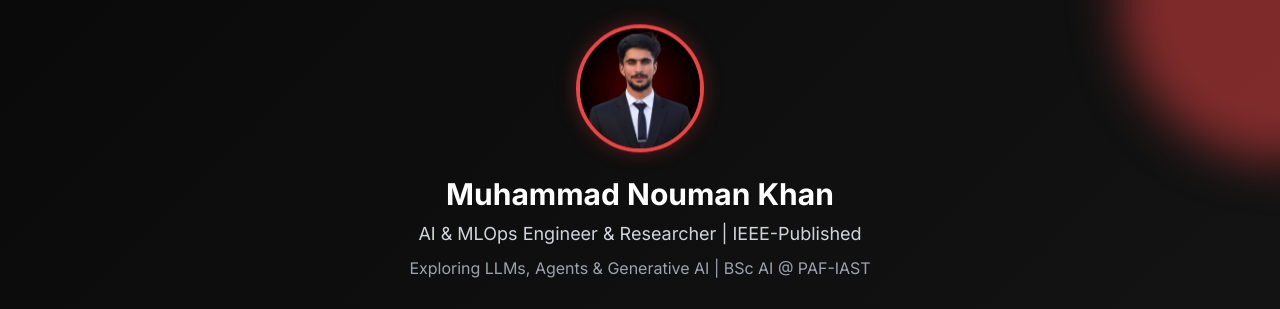
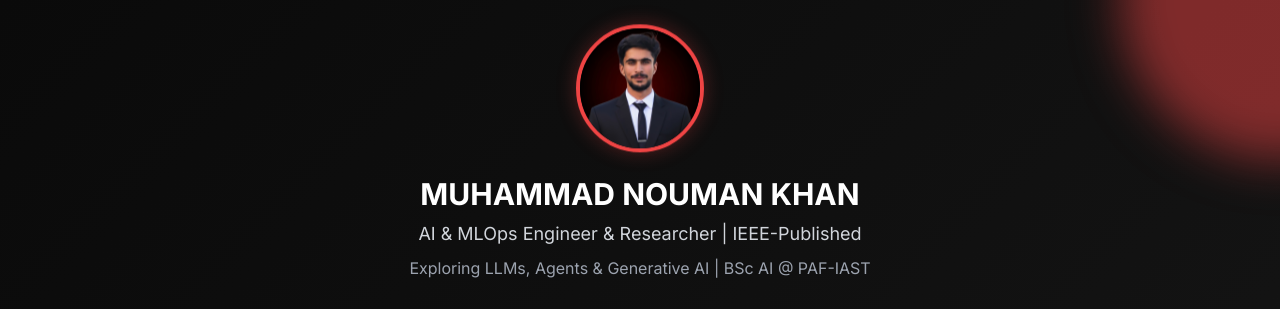
Before and after one commit to iammuhammadnoumankhan/linktree, a plain HTML site: page index.html in a window 1280 px wide. Shown: the top 309 px of the page. Drawn offline with nearby package versions, Linux system fonts and the light colour scheme.

Commit message:
NAME UPPER CASE

```diff
--- a/index.html
+++ b/index.html
@@ -3,7 +3,7 @@
 <head>
     <meta charset="UTF-8">
     <meta name="viewport" content="width=device-width, initial-scale=1.0">
-    <title>My Links - AI Creator</title>
+    <title>My Linktree</title>
     <script src="https://cdn.tailwindcss.com"></script>
     <link rel="stylesheet" href="https://cdnjs.cloudflare.com/ajax/libs/font-awesome/6.4.0/css/all.min.css">
     <style>
@@ -69,7 +69,7 @@
             <div class="profile-image mx-auto mb-4">
                 <img src="profile.jpeg" alt="Profile" class="w-32 h-32 rounded-full mx-auto border-4 border-red-500 object-cover glow-effect">
             </div>
-            <h1 class="text-3xl font-bold mb-2">Muhammad Nouman Khan</h1>
+            <h1 class="text-3xl font-bold mb-2">MUHAMMAD NOUMAN KHAN</h1>
             <p class="text-gray-300 text-lg">AI & MLOps Engineer & Researcher | IEEE-Published</p>
             <p class="text-gray-400 mt-2">Exploring LLMs, Agents & Generative AI | BSc AI @ PAF-IAST</p>
         </div>
```
